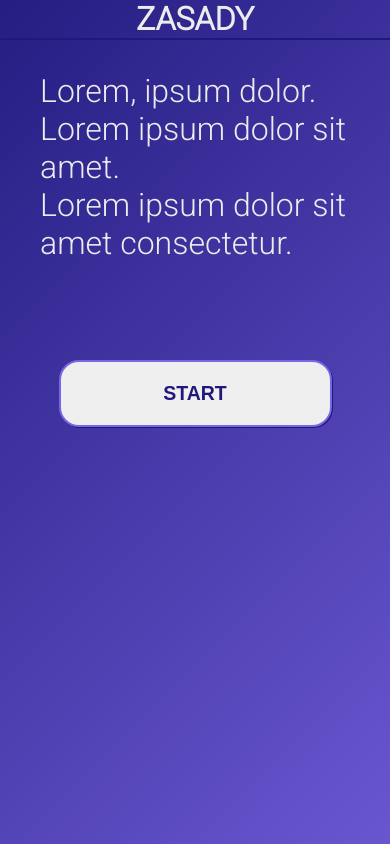
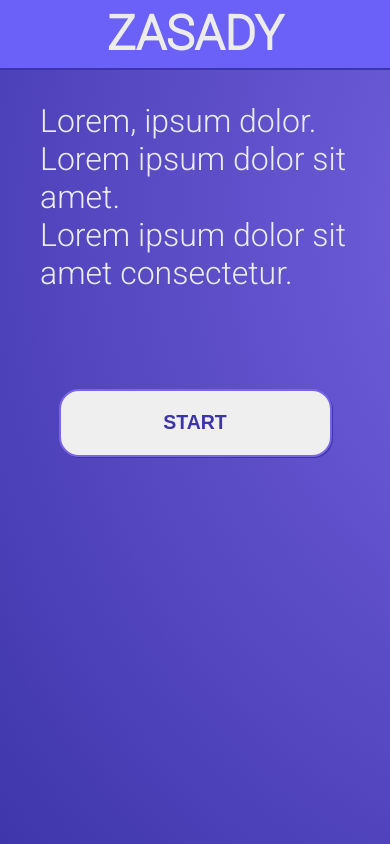
Before and after one commit to The-Scripts/Quiz-about-network, a plain HTML site: page index.html in a window 390 px wide. Drawn offline with Linux system fonts and the light colour scheme.

Commit message:
buttons fixed

```diff
--- a/css/mobile.scss
+++ b/css/mobile.scss
@@ -1,5 +1,5 @@
 $bg-primary: #7a65e4;
-$bg-secondary: #20197c;
+$bg-secondary: #3c34a8;
 $bg-tertiary: #9c94ff;
 $header: #6b61f8;
 $text-primary: rgb(236, 236, 236);
@@ -17,12 +17,14 @@ body {
         display: none;
     }
 
-    header {
+    #header {
         background: $header;
         height: 8vh;
         display: flex;
         justify-content: center;
         align-items: center;
+        font-size:3em;
+        background-blend-mode: soft-light;
     }
 
     hr {
@@ -31,10 +33,10 @@ body {
     }
 
 
-    background: linear-gradient(-45deg, $bg-primary, $bg-secondary, $bg-tertiary);
-        background-size: 400% 400%;
+    background: radial-gradient($bg-primary, $bg-secondary, $bg-tertiary);
+        background-size: 600% 600%;
         animation: gradient 15s ease infinite;
-        height: 100%;
+        height: max(100%)-2%;
     font-family: 'Roboto', sans-serif;
     margin: 0;
     padding: 0;
@@ -50,22 +52,22 @@ body {
         box-shadow: 3px 3px 0px $bg-secondary;
         border: solid 5px $bg-secondary;
         color: $text-primary;
-        font-size: 5vw;
+        font-size: 4vw;
         text-transform: uppercase;
         font-variant: small-caps;
-        width: 70vw;
+        width: 90vw;
         height: 80%;
         margin-top: 20%;
         transition: 200ms ease-in-out;
         font-weight: bold;
-
+        word-wrap: break-word;
         &:active {
             background: $bg-secondary;
             box-shadow: none;
         }
     }
 
-    h1 {
+    #header {
         color: $text-primary;
         text-align: center;
         text-transform: uppercase;
@@ -144,9 +146,13 @@ body {
         0% {
             background-position: 0% 50%;
         }
-        50% {
-            background-position: 100% 50%;
+        33% {
+            background-position: 30% 50%;
         }
+        66% {
+            background-position: -40% 50%;
+        }
+
         100% {
             background-position: 0% 50%;
         }
```
Also changed, not shown: index.html (+1 -1 lines), css/mobile.css, 1 other file.
